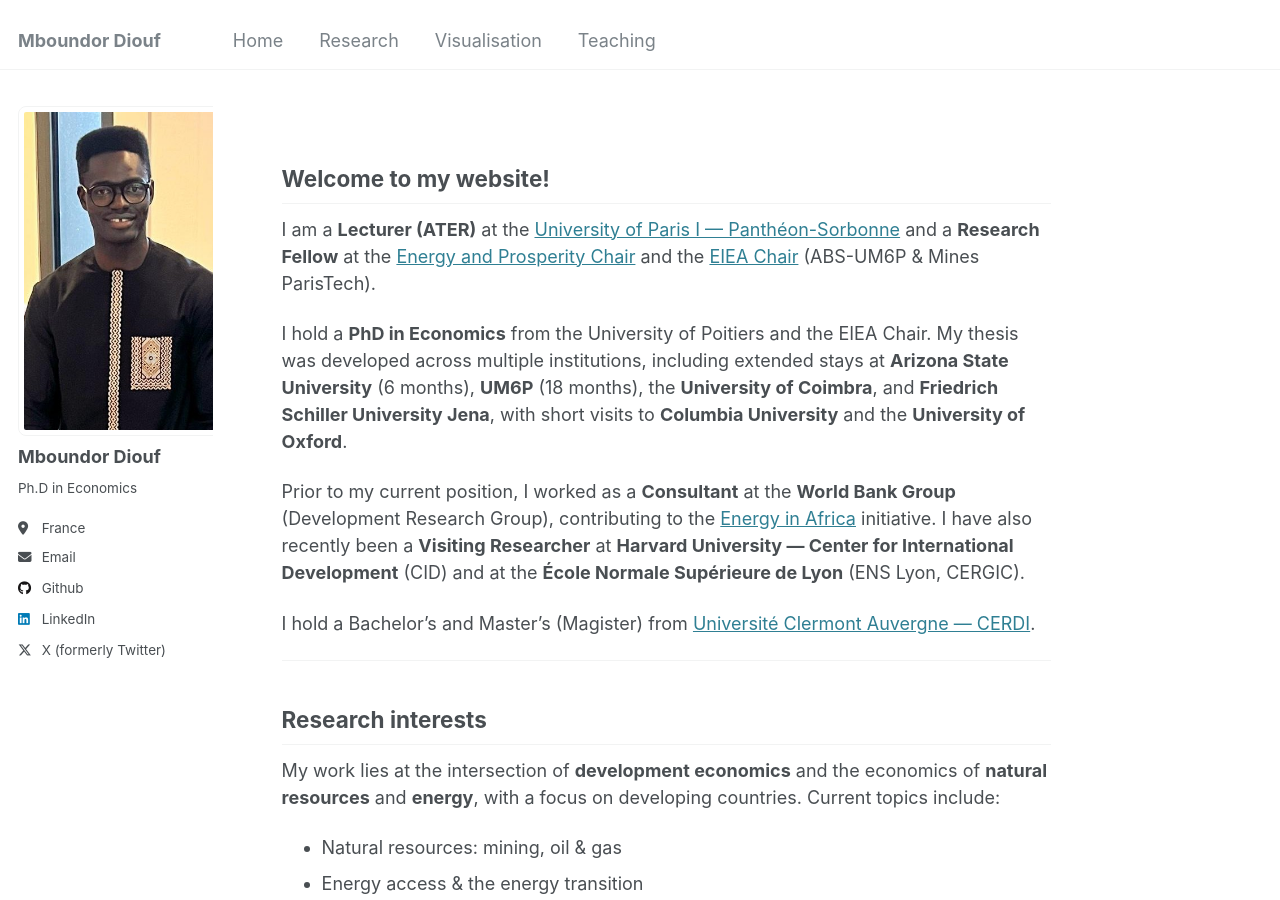
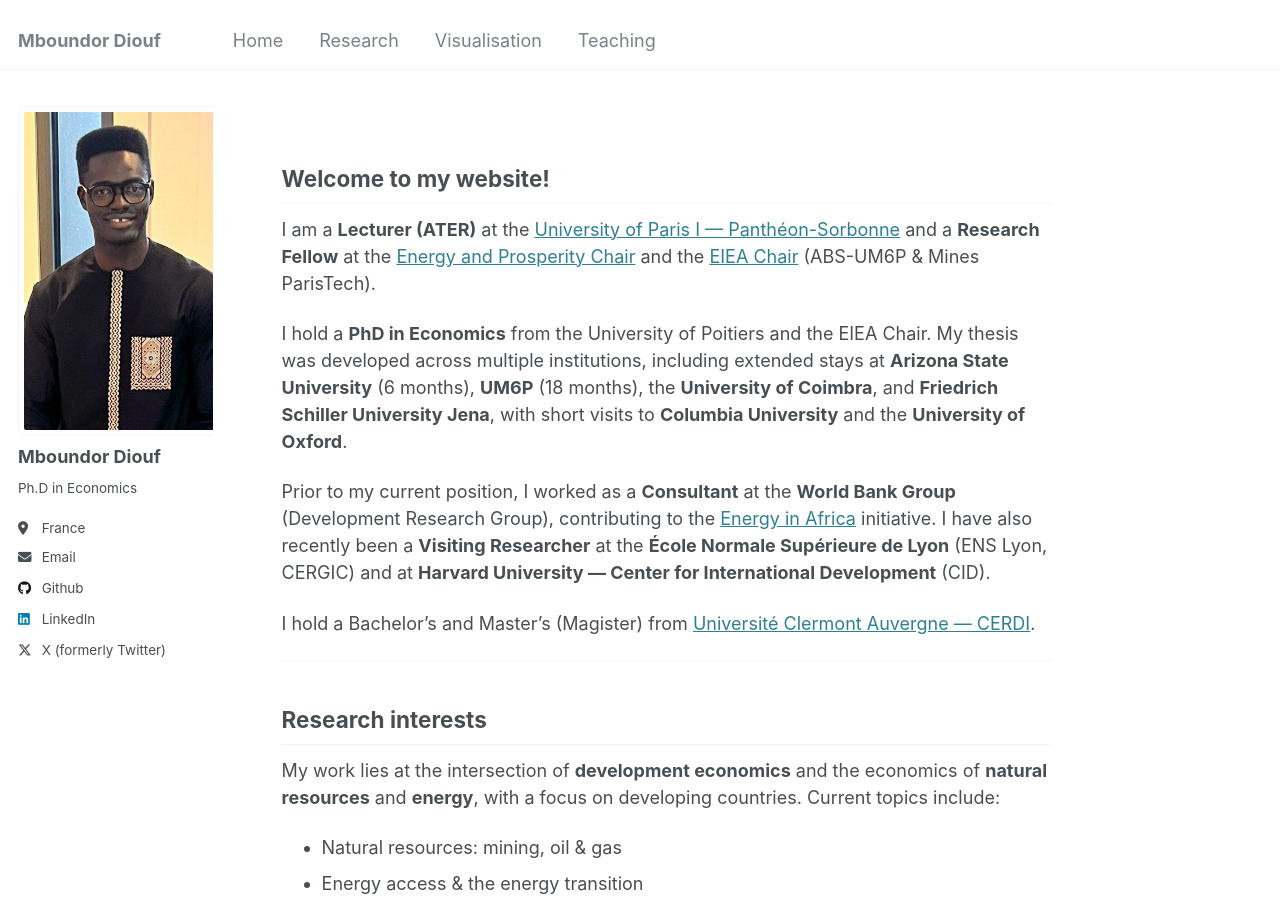
Before and after one commit to mboundordiouf/mboundordiouf.github.io, a Jekyll site: the page built from _pages/about.md, in a window 1280 px wide and 900 px high. Built offline with Jekyll 4.4.1, drawn with Linux system fonts in a browser that asks for light colours.

```diff
--- a/_pages/about.md
+++ b/_pages/about.md
@@ -14,7 +14,7 @@ I am a **Lecturer (ATER)** at the [University of Paris I — Panthéon-Sorbonne]
 
 I hold a **PhD in Economics** from the University of Poitiers and the EIEA Chair. My thesis was developed across multiple institutions, including extended stays at **Arizona State University** (6 months), **UM6P** (18 months), the **University of Coimbra**, and **Friedrich Schiller University Jena**, with short visits to **Columbia University** and the **University of Oxford**.
 
-Prior to my current position, I worked as a **Consultant** at the **World Bank Group** (Development Research Group), contributing to the [Energy in Africa](https://www.worldbank.org/en/about/unit/unit-dec/research/initiatives#7) initiative. I have also recently been a **Visiting Researcher** at **Harvard University — Center for International Development** (CID) and at the **École Normale Supérieure de Lyon** (ENS Lyon, CERGIC).
+Prior to my current position, I worked as a **Consultant** at the **World Bank Group** (Development Research Group), contributing to the [Energy in Africa](https://www.worldbank.org/en/about/unit/unit-dec/research/initiatives#7) initiative. I have also recently been a **Visiting Researcher** at the **École Normale Supérieure de Lyon** (ENS Lyon, CERGIC) and at **Harvard University — Center for International Development** (CID).
 
 I hold a Bachelor's and Master's (Magister) from [Université Clermont Auvergne — CERDI](https://cerdi.uca.fr/).
 
```
